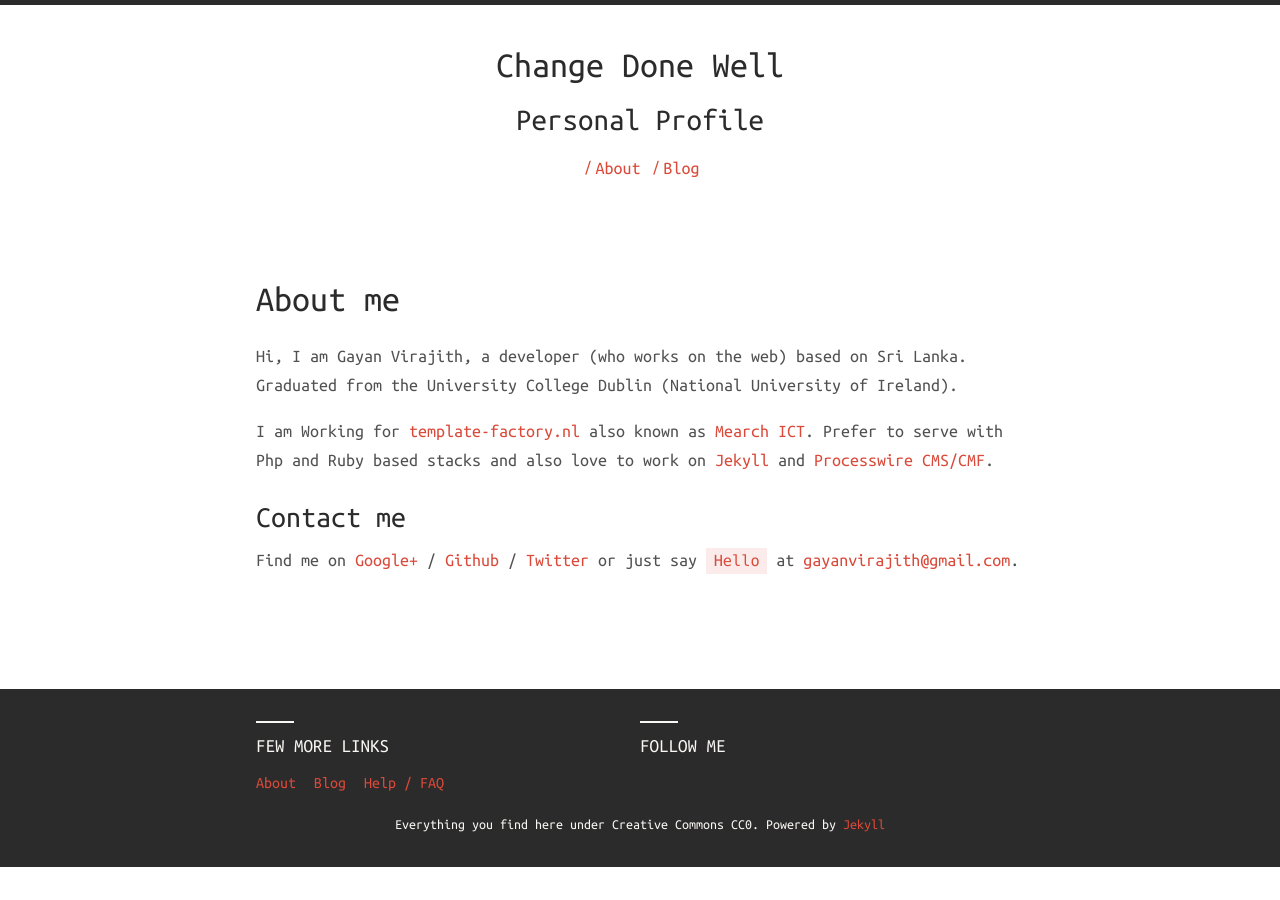
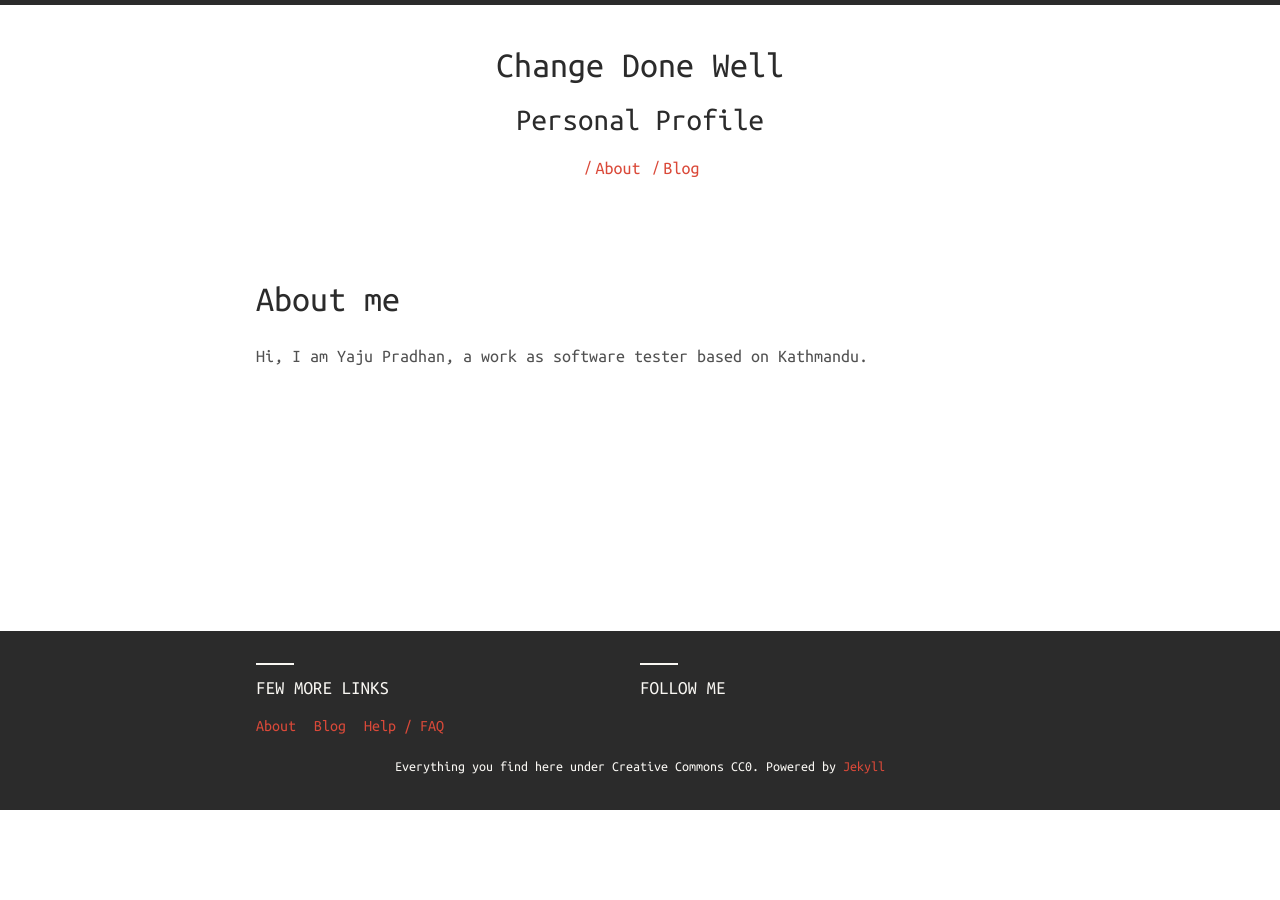
Before and after one commit to ypradhan/yajupradhan.github.io, a Jekyll site: the page built from about.md, in a window 1280 px wide. Built offline with Jekyll 4.4.1, drawn with Linux system fonts in a browser that asks for light colours; nearby versions of some CDN libraries.

```diff
--- a/_config.yml
+++ b/_config.yml
@@ -4,7 +4,7 @@
 baseurl:
 
 # Site live URL
-url: http://www.yajupradhan.com.np
+url: http://yajupradhan.github.io
 
 # Localhost
 # url: http://127.0.0.1:4000
--- a/about.md
+++ b/about.md
@@ -3,25 +3,4 @@ layout: page
 title: About me
 permalink: /about/
 ---
-
-Hi, I am Gayan Virajith, a developer (who works on the web) based on Sri Lanka.
-Graduated from the University College Dublin (National University of Ireland).
-
-I am Working for [template-factory.nl][tf] also known as [Mearch ICT][m].
-Prefer to serve with Php and Ruby based stacks and also love to work
-on [Jekyll][jekyll] and [Processwire CMS/CMF][pw].
-
-### Contact me
-
-Find me on [Google+][google] / [Github][github] / [Twitter][Twitter] or just say `Hello` at
-[gayanvirajith@gmail.com](gayanvirajith@gmail.com).
-
-
-[tf]: http://template-factory.nl
-[m]: http://mearch.com
-[pw]: http://processwire.com
-[pwf]: http://processwire.com/talk
-[jekyll]: http://jekyllrb.com
-[github]: https://github.com/gayanvirajith
-[google]: https://plus.google.com/+GayanVirajith
-[twitter]: https://twitter.com/gayanvirajith
+Hi, I am Yaju Pradhan, a work as software tester based on Kathmandu.
```
Also changed, not shown: _posts/2014-07-28-welcome-to-jekyll.markdown (deleted, +0 -21 lines), _posts/2014-08-19-sample-post.markdown (deleted, +0 -62 lines), _posts/2015-08-23-first-post.markdown (added, +40 -0 lines), faq.md (deleted, +0 -13 lines).
